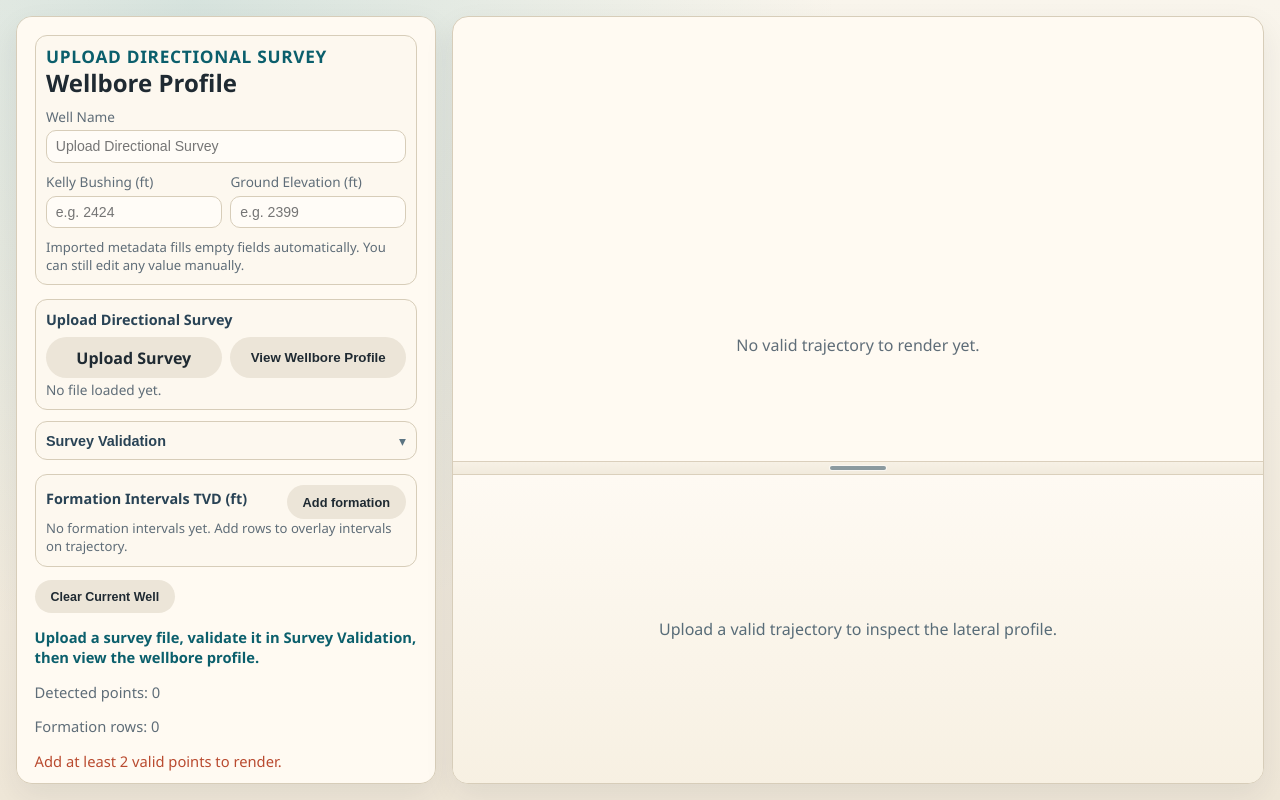
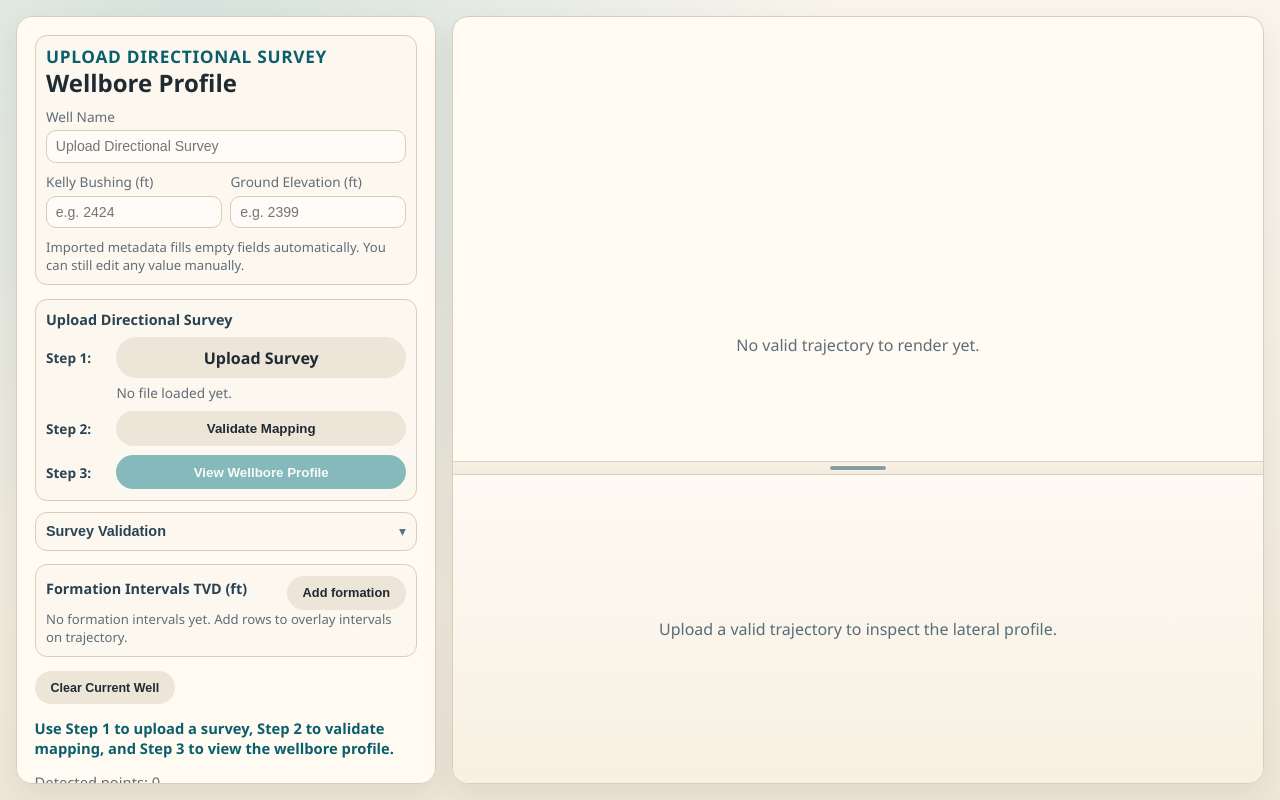
Before and after one commit to brennanwesley/wellbore-profile, a Next.js app in the folder frontend/: page / in a window 1280 px wide. Built offline with nearby package versions, Linux system fonts and the light colour scheme.

Commit message:
Clarify survey upload steps

```diff
--- a/frontend/app/globals.css
+++ b/frontend/app/globals.css
@@ -125,16 +125,39 @@ body {
   font-size: 0.85rem;
 }
 
-.import-upload-toolbar {
+.import-step-list {
+  display: flex;
+  flex-direction: column;
+  gap: 0.6rem;
+}
+
+.import-step-group {
+  display: flex;
+  flex-direction: column;
+  gap: 0.2rem;
+}
+
+.import-step-row {
   display: grid;
-  grid-template-columns: repeat(2, minmax(0, 1fr));
+  grid-template-columns: auto minmax(0, 1fr);
+  align-items: center;
   gap: 0.55rem;
 }
 
-.import-upload-toolbar .secondary-btn,
-.import-upload-toolbar .file-input-btn {
+.import-step-label {
+  min-width: 3.85rem;
+  color: #294355;
+  font-size: 0.85rem;
+  font-weight: 700;
+}
+
+.import-step-btn {
   width: 100%;
   justify-content: center;
+}
+
+.import-step-detail {
+  margin-left: calc(3.85rem + 0.55rem);
 }
 
 .import-review-block {
@@ -1090,8 +1113,16 @@ body {
     grid-template-columns: 1fr;
   }
 
-  .import-upload-toolbar {
+  .import-step-row {
     grid-template-columns: 1fr;
+  }
+
+  .import-step-label {
+    min-width: 0;
+  }
+
+  .import-step-detail {
+    margin-left: 0;
   }
 
   .clear-workspace-btn {
--- a/frontend/app/page.js
+++ b/frontend/app/page.js
@@ -48,7 +48,7 @@ const INITIAL_METADATA = {
   groundElevation: "",
 };
 
-const INITIAL_FILE_STATUS = "Upload a survey file, validate it in Survey Validation, then view the wellbore profile.";
+const INITIAL_FILE_STATUS = "Use Step 1 to upload a survey, Step 2 to validate mapping, and Step 3 to view the wellbore profile.";
 
 function createFormationRow(index = 0) {
   return {
--- a/frontend/components/import/SurveyImportMapper.jsx
+++ b/frontend/components/import/SurveyImportMapper.jsx
@@ -201,8 +201,11 @@ export default function SurveyImportMapper({ onApplyTrajectory }) {
     <section className="import-block" aria-label="Directional survey import">
       <section className="metadata-block import-upload-block" aria-label="Upload directional survey">
         <p className="metadata-title">Upload Directional Survey</p>
-        <div className="import-toolbar import-upload-toolbar">
-          <label className="secondary-btn file-input-btn" htmlFor="survey-file-input">
+        <div className="import-step-list">
+          <div className="import-step-group">
+            <div className="import-step-row">
+              <span className="import-step-label">Step 1:</span>
+              <label className="secondary-btn file-input-btn import-step-btn" htmlFor="survey-file-input">
                 Upload Survey
               </label>
               <input
@@ -212,18 +215,34 @@ export default function SurveyImportMapper({ onApplyTrajectory }) {
                 onChange={handleFileUpload}
                 className="file-input"
               />
+            </div>
+            <p className="import-source import-step-detail">{sourceLabel}</p>
+          </div>
+
+          <div className="import-step-row">
+            <span className="import-step-label">Step 2:</span>
+            <button type="button" onClick={handleValidate} className="secondary-btn import-step-btn" disabled={!rowCount}>
+              Validate Mapping
+            </button>
+          </div>
+
+          <div className="import-step-row">
+            <span className="import-step-label">Step 3:</span>
             <button
               type="button"
               onClick={handleApply}
-            className="secondary-btn"
+              className="primary-btn import-step-btn"
               disabled={!validationResult?.canApply}
             >
               View Wellbore Profile
             </button>
           </div>
-        <p className="import-source">{sourceLabel}</p>
-        {rowCount > 0 && !validationResult?.canApply ? (
-          <p className="helper-note">Open Survey Validation to review the file and validate it before viewing.</p>
+        </div>
+        {rowCount > 0 && !validationResult ? (
+          <p className="helper-note">Run Step 2 after upload so Step 3 can load the profile.</p>
+        ) : null}
+        {validationResult && !validationResult.canApply ? (
+          <p className="helper-note">Validation found issues. Review Survey Validation, then run Steps 2 and 3 again.</p>
         ) : null}
       </section>
 
@@ -290,6 +309,8 @@ export default function SurveyImportMapper({ onApplyTrajectory }) {
 
             {rowCount > 0 ? (
               <>
+                <p className="helper-note">Adjust mappings here if needed, then return to Steps 2 and 3 above.</p>
+
                 <div className="mapper-controls">
                   <label className="mapper-field">
                     <span>Header mode</span>
@@ -367,12 +388,6 @@ export default function SurveyImportMapper({ onApplyTrajectory }) {
                   ))}
                 </div>
 
-                <div className="actions">
-                  <button type="button" onClick={handleValidate} className="primary-btn">
-                    Validate Mapping
-                  </button>
-                </div>
-
                 {validationResult ? (
                   <div className="helper-text">
                     <p className="file-status">
```
Lines whose indentation alone changed are shown as unchanged.
